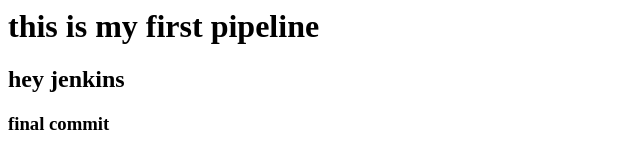
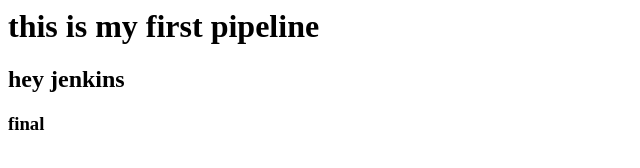
Before and after one commit to naveen90234/namita, a plain HTML site: page index.html in a window 1280 px wide. Shown: the full height of the page, 0-640 px from the left. Drawn offline with Linux system fonts and the light colour scheme.

Commit message:
Update index.html

```diff
--- a/index.html
+++ b/index.html
@@ -1,3 +1,3 @@
 <h1>this is my first pipeline</h1>
 <h2>hey jenkins</h2>
-<h3>final commit</h3>
+<h3>final</h3>
```
